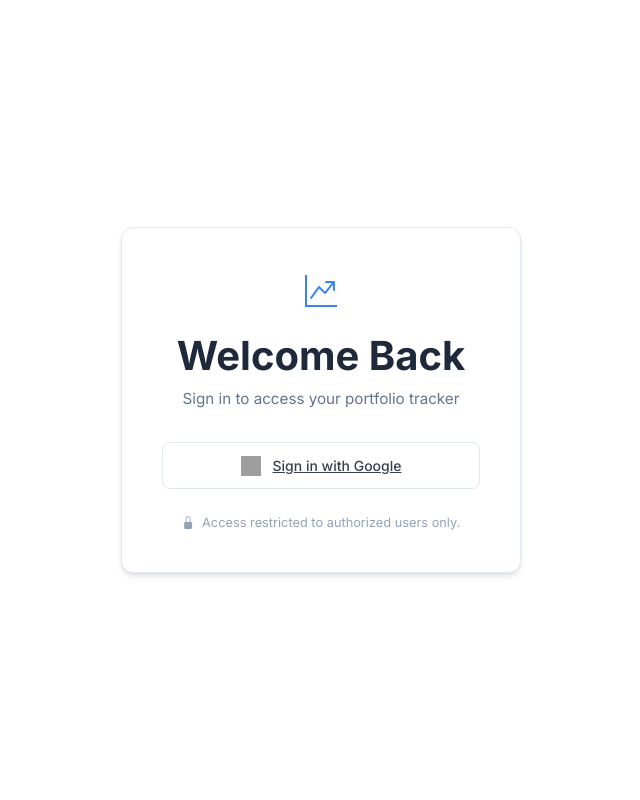
After one commit to ishankgp/MF_return_tracker, a Flask app: page /login in a window 1280 px wide. The commit adds this page. Shown: the whole page, without its empty margins (319-959 px from the left). Run offline with Flask 3, Linux system fonts and the light colour scheme; grey boxes are pictures that could not be loaded.

Commit message:
auth addition

```diff
--- a/app.py
+++ b/app.py
@@ -1,8 +1,8 @@
-from flask import Flask, render_template, send_from_directory, jsonify, request, redirect
+from flask import Flask, render_template, send_from_directory, jsonify, request, redirect, url_for, flash, session
 import pandas as pd
 from fetch_mf_returns import fetch_funds_data, funds
 import json
-from datetime import datetime
+from datetime import datetime, timedelta
 from functools import wraps
 import logging
 import traceback
@@ -14,12 +14,107 @@ import redis
 from dotenv import load_dotenv
 from apscheduler.schedulers.background import BackgroundScheduler
 import pytz
+from authlib.integrations.flask_client import OAuth
+from flask_login import LoginManager, UserMixin, login_user, login_required, logout_user, current_user
 
 # Load environment variables
 load_dotenv()
 
 app = Flask(__name__)
+# Secure session key
+app.secret_key = os.getenv("FLASK_SECRET_KEY", "dev-secret-key")
+# Session configuration
+app.config['PERMANENT_SESSION_LIFETIME'] = timedelta(days=7)
+
 CORS(app)
+
+# --- Authentication Configuration ---
+login_manager = LoginManager()
+login_manager.init_app(app)
+login_manager.login_view = 'login'
+
+oauth = OAuth(app)
+google = oauth.register(
+    name='google',
+    client_id=os.getenv('GOOGLE_CLIENT_ID'),
+    client_secret=os.getenv('GOOGLE_CLIENT_SECRET'),
+    access_token_url='https://accounts.google.com/o/oauth2/token',
+    access_token_params=None,
+    authorize_url='https://accounts.google.com/o/oauth2/auth',
+    authorize_params=None,
+    api_base_url='https://www.googleapis.com/oauth2/v1/',
+    userinfo_endpoint='https://openidconnect.googleapis.com/v1/userinfo',
+    client_kwargs={'scope': 'openid email profile'},
+)
+
+ALLOWED_USERS = ["ishan.kgp@gmail.com"]
+
+class User(UserMixin):
+    def __init__(self, id, email, name):
+        self.id = id
+        self.email = email
+        self.name = name
+
+@login_manager.user_loader
+def load_user(user_id):
+    # In a real app, you'd load from DB. Here we trust the session info if it exists.
+    # Since we don't have a DB, we'll reconstruct User from session if possible,
+    # but flask-login calls this with the ID.
+    # For a simple single-user app without DB, we can be a bit hacky or use session directly.
+    # BETTER APPROACH: secure session stores the user info.
+    if 'user_email' in session:
+         return User(session['user_id'], session['user_email'], session.get('user_name', 'User'))
+    return None
+
+@app.route('/login')
+def login():
+    if current_user.is_authenticated:
+        return redirect(url_for('index'))
+    return render_template('login.html')
+
+@app.route('/auth/login')
+def auth_login():
+    redirect_uri = url_for('auth_callback', _external=True)
+    # Ensure http/https consistency for local dev vs prod
+    if not IS_VERCEL and 'localhost' in redirect_uri:
+        redirect_uri = redirect_uri.replace('https://', 'http://')
+    return google.authorize_redirect(redirect_uri)
+
+@app.route('/auth/callback')
+def auth_callback():
+    try:
+        token = google.authorize_access_token()
+        user_info = google.get('userinfo').json()
+        email = user_info['email']
+
+        if email not in ALLOWED_USERS:
+            flash("Access denied: You are not authorized to view this application.", "error")
+            return redirect(url_for('login'))
+
+        # Create user object
+        user = User(user_info['id'], email, user_info['name'])
+
+        # Login user
+        login_user(user)
+        session['user_id'] = user.id
+        session['user_email'] = user.email
+        session['user_name'] = user.name
+        session.permanent = True
+
+        return redirect(url_for('index'))
+    except Exception as e:
+        logger.error(f"Auth failed: {e}")
+        flash(f"Authentication failed: {str(e)}", "error")
+        return redirect(url_for('login'))
+
+@app.route('/logout')
+@login_required
+def logout():
+    logout_user()
+    session.clear()
+    return redirect(url_for('login'))
+
+# ------------------------------------
 
 IS_VERCEL = os.environ.get('VERCEL') == '1'
 
@@ -168,6 +263,7 @@ def process_fund_data(results):
     return funds_data
 
 @app.route('/')
+@login_required
 def index():
     """Main dashboard page"""
     try:
@@ -199,6 +295,7 @@ def index():
                              details=str(e)), 500
 
 @app.route('/api/funds')
+@login_required
 def api_funds():
     """API endpoint for fund data with improved formatting and performance"""
     try:
@@ -245,6 +342,7 @@ def api_funds():
         return jsonify({"error": str(e), "funds": []}), 500
 
 @app.route('/api/refresh')
+@login_required
 def refresh_data():
     """Force refresh of cached data with improved performance"""
     try:
@@ -376,11 +474,13 @@ if not app.debug or os.environ.get('WERKZEUG_RUN_MAIN') == 'true':
 
 
 @app.route('/api/notes', methods=['GET'])
+@login_required
 def get_notes():
     """Get all notes"""
     return jsonify(load_notes())
 
 @app.route('/api/notes', methods=['POST'])
+@login_required
 def add_note():
     """Add a new note"""
     try:
@@ -405,6 +505,7 @@ def add_note():
         return jsonify({"error": str(e)}), 500
 
 @app.route('/api/notes/<int:index>', methods=['DELETE'])
+@login_required
 def delete_note(index):
     """Delete a note by index"""
     try:
--- a/requirements.txt
+++ b/requirements.txt
@@ -9,3 +9,5 @@ asyncio-throttle==1.0.2
 cachetools==5.3.2
 gunicorn==21.2.0
 APScheduler==3.10.4
+authlib==1.3.0
+flask-login==0.6.3
--- /dev/null
+++ b/templates/login.html
@@ -0,0 +1,147 @@
+<!DOCTYPE html>
+<html lang="en">
+
+<head>
+    <meta charset="UTF-8">
+    <meta name="viewport" content="width=device-width, initial-scale=1.0">
+    <title>Login - Mutual Fund Returns Tracker</title>
+    <!-- Google Fonts: Inter -->
+    <link rel="preconnect" href="https://fonts.googleapis.com">
+    <link rel="preconnect" href="https://fonts.gstatic.com" crossorigin>
+    <link href="https://fonts.googleapis.com/css2?family=Inter:wght@400;500;600;700&display=swap" rel="stylesheet">
+    <!-- Bootstrap CSS -->
+    <link href="https://cdn.jsdelivr.net/npm/bootstrap@5.3.0/dist/css/bootstrap.min.css" rel="stylesheet">
+    <!-- Bootstrap Icons -->
+    <link rel="stylesheet" href="https://cdn.jsdelivr.net/npm/bootstrap-icons@1.11.1/font/bootstrap-icons.css">
+    <!-- Custom CSS -->
+    <link rel="stylesheet" href="{{ url_for('static', filename='style.css') }}">
+    <style>
+        body {
+            display: flex;
+            align-items: center;
+            justify-content: center;
+            min-height: 100vh;
+            background-color: var(--color-bg);
+        }
+
+        .login-card {
+            background: white;
+            padding: 2.5rem;
+            border-radius: var(--radius-lg);
+            border: 1px solid var(--color-border);
+            box-shadow: var(--shadow-md);
+            width: 100%;
+            max-width: 400px;
+            text-align: center;
+        }
+
+        .app-logo {
+            font-size: 2rem;
+            color: var(--color-accent);
+            margin-bottom: 1rem;
+        }
+
+        .app-title {
+            font-weight: 700;
+            color: var(--color-header);
+            margin-bottom: 0.5rem;
+        }
+
+        .app-subtitle {
+            color: #64748b;
+            font-size: 0.95rem;
+            margin-bottom: 2rem;
+        }
+
+        .btn-google {
+            display: flex;
+            align-items: center;
+            justify-content: center;
+            gap: 0.75rem;
+            width: 100%;
+            background-color: white;
+            color: #374151;
+            border: 1px solid var(--color-border);
+            padding: 0.75rem;
+            font-weight: 500;
+            border-radius: var(--radius-md);
+            transition: all 0.2s ease;
+        }
+
+        .btn-google:hover {
+            background-color: #f8fafc;
+            border-color: #cbd5e1;
+            box-shadow: var(--shadow-sm);
+        }
+
+        .btn-google img {
+            width: 20px;
+            height: 20px;
+        }
+
+        .divider {
+            margin: 1.5rem 0;
+            position: relative;
+            text-align: center;
+        }
+
+        .divider::before {
+            content: "";
+            position: absolute;
+            left: 0;
+            top: 50%;
+            width: 100%;
+            height: 1px;
+            background: var(--color-border);
+        }
+
+        .divider span {
+            background: white;
+            padding: 0 0.75rem;
+            color: #94a3b8;
+            font-size: 0.875rem;
+            position: relative;
+        }
+
+        .user-access-msg {
+            margin-top: 1.5rem;
+            font-size: 0.8rem;
+            color: #94a3b8;
+        }
+    </style>
+</head>
+
+<body>
+
+    <div class="login-card">
+        <div class="app-logo">
+            <i class="bi bi-graph-up-arrow"></i>
+        </div>
+        <h1 class="app-title">Welcome Back</h1>
+        <p class="app-subtitle">Sign in to access your portfolio tracker</p>
+
+        {% with messages = get_flashed_messages(category_filter=["error"]) %}
+        {% if messages %}
+        <div class="alert alert-danger py-2 text-start" style="font-size: 0.9rem;">
+            {% for message in messages %}
+            {{ message }}
+            {% endfor %}
+        </div>
+        {% endif %}
+        {% endwith %}
+
+        <div class="d-grid">
+            <a href="{{ url_for('login') }}" class="btn-google">
+                <img src="https://www.svgrepo.com/show/475656/google-color.svg" alt="Google Logo">
+                Sign in with Google
+            </a>
+        </div>
+
+        <div class="user-access-msg">
+            <i class="bi bi-lock-fill me-1"></i> Access restricted to authorized users only.
+        </div>
+    </div>
+
+</body>
+
+</html>
```
Also changed, not shown: static/style.css (+66 -0 lines), 1 other file.
